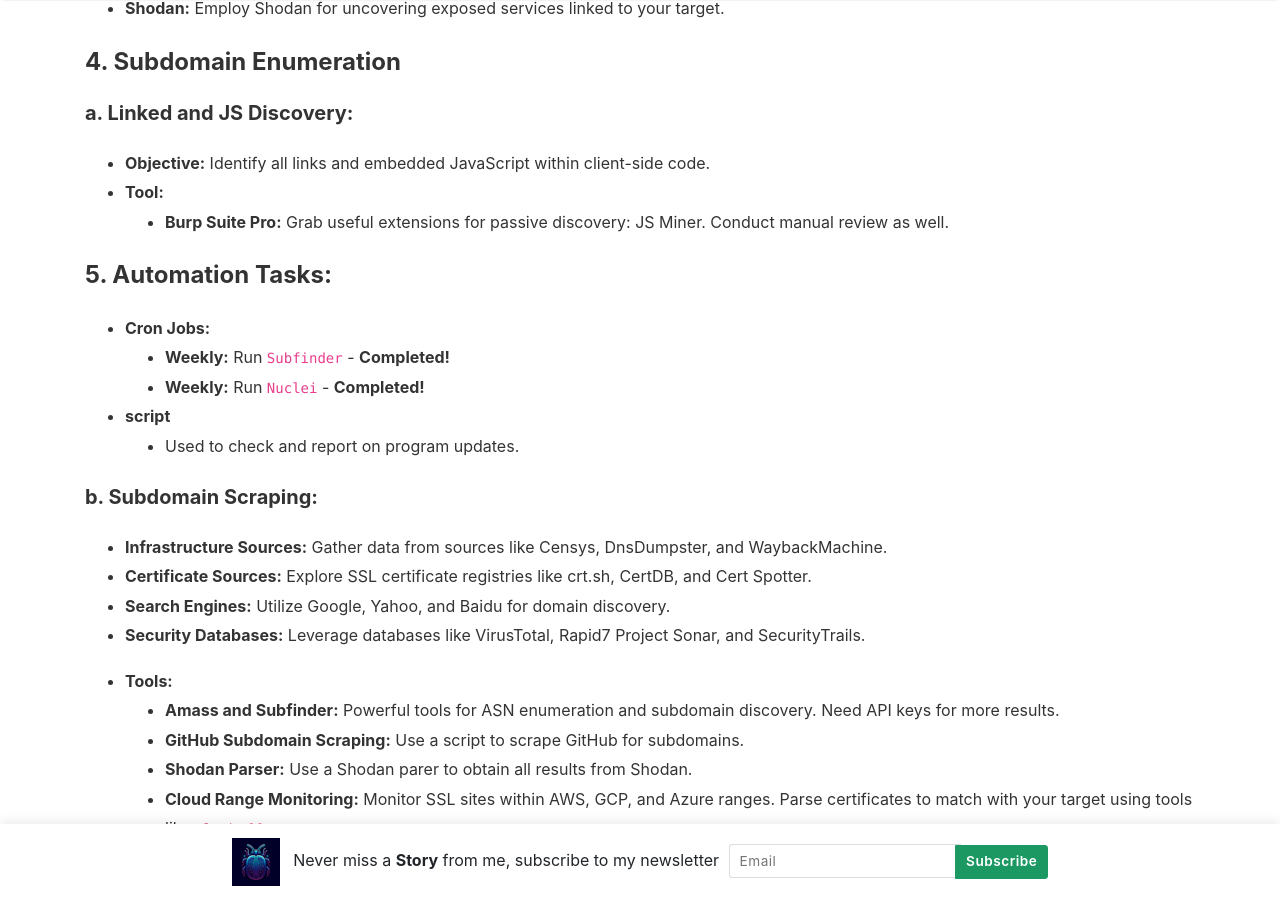
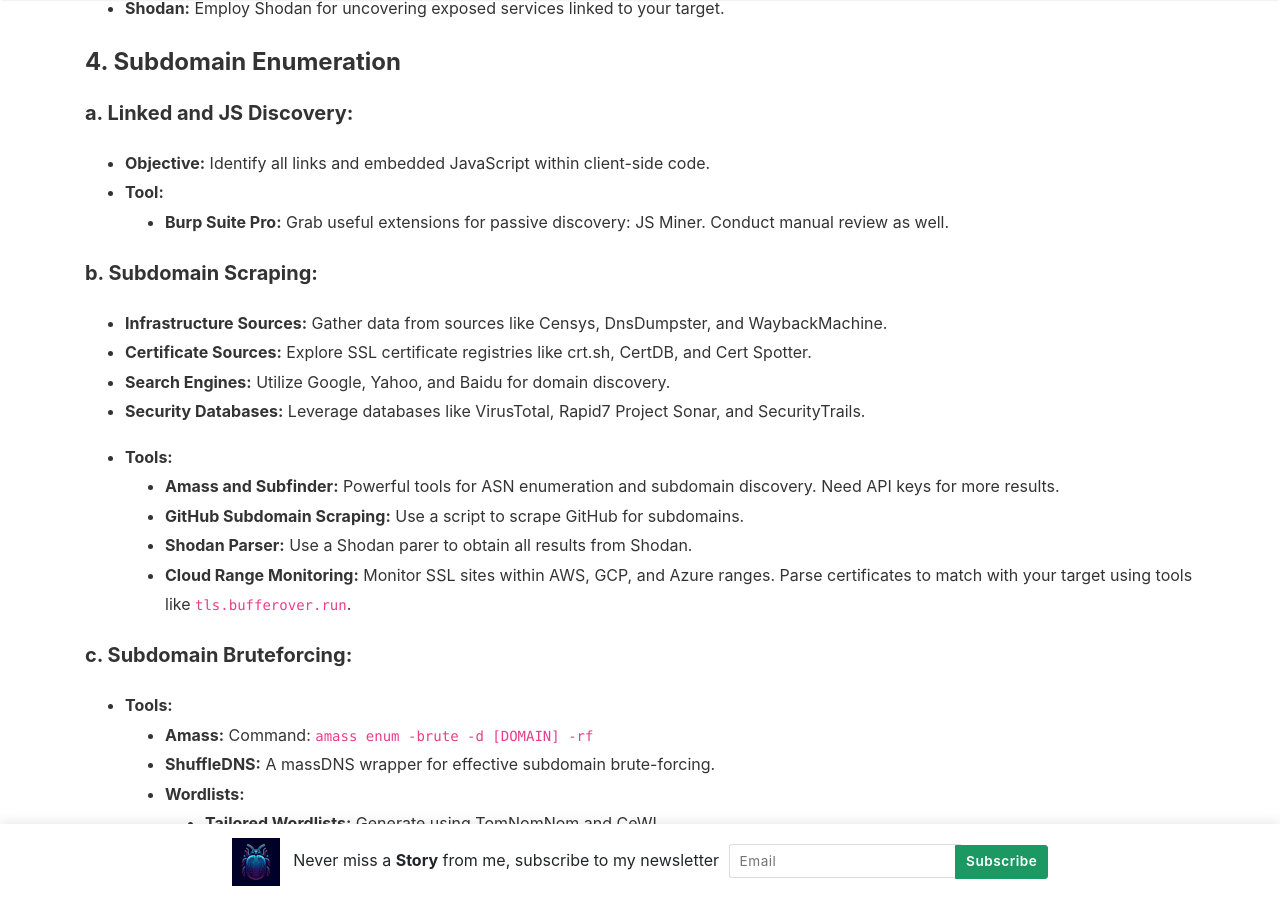
Before and after one commit to Turbul3nce/Turbul3nce.github.io, a Jekyll site: the page built from _pages/info.md, in a window 1280 px wide and 900 px high, scrolled down 1550 px. Built offline with Jekyll 4.4.1, drawn with Linux system fonts in a browser that asks for light colours; nearby versions of some CDN libraries.

Commit message:
Update info.md

```diff
--- a/_pages/info.md
+++ b/_pages/info.md
@@ -65,14 +65,6 @@ comments: false
    - **Objective:** Identify all links and embedded JavaScript within client-side code.
    - **Tool:**
      - **Burp Suite Pro:** Grab useful extensions for passive discovery: JS Miner. Conduct manual review as well.
-
-#### 5. Automation Tasks:
-
-- **Cron Jobs:**
-  - **Weekly:** Run `Subfinder` - **Completed!**
-  - **Weekly:** Run `Nuclei` - **Completed!**
-- **script**
-  - Used to check and report on program updates.
 
 ##### b. Subdomain Scraping:
    - **Infrastructure Sources:** Gather data from sources like Censys, DnsDumpster, and WaybackMachine.
```
